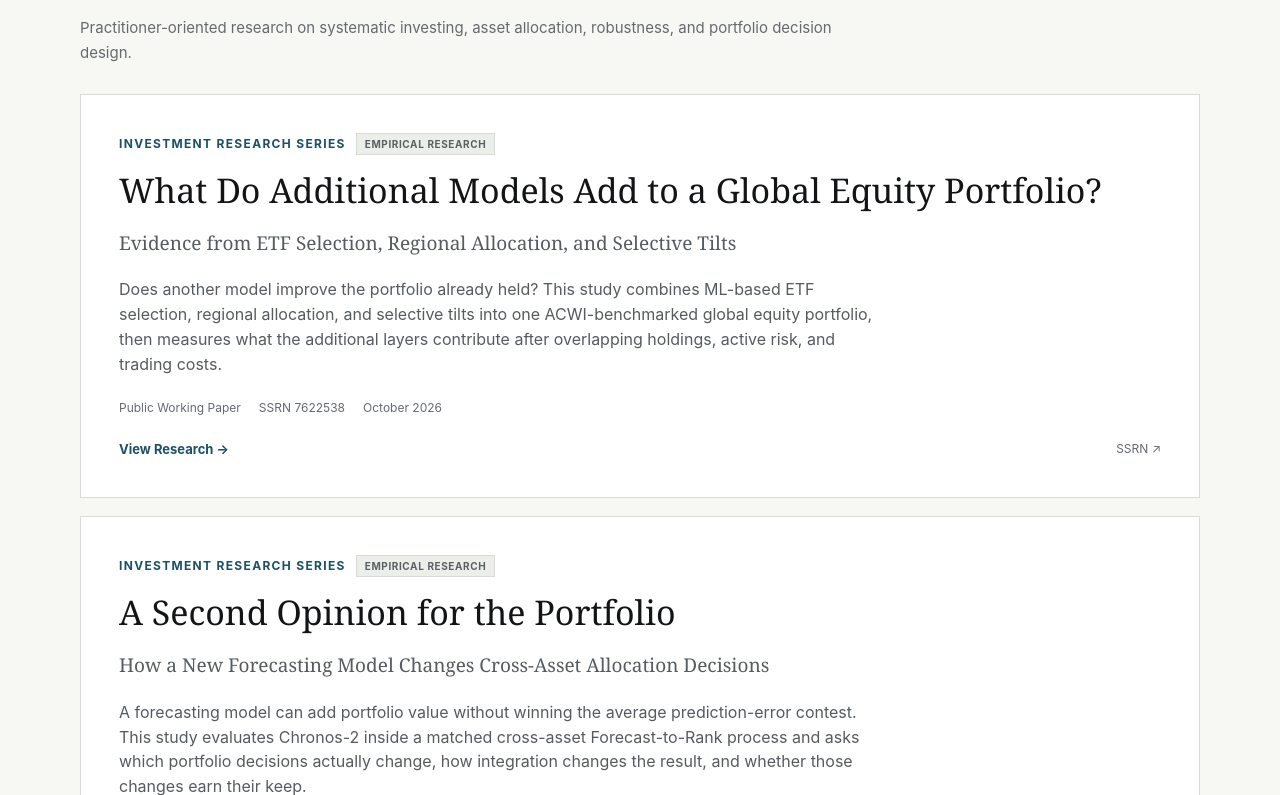
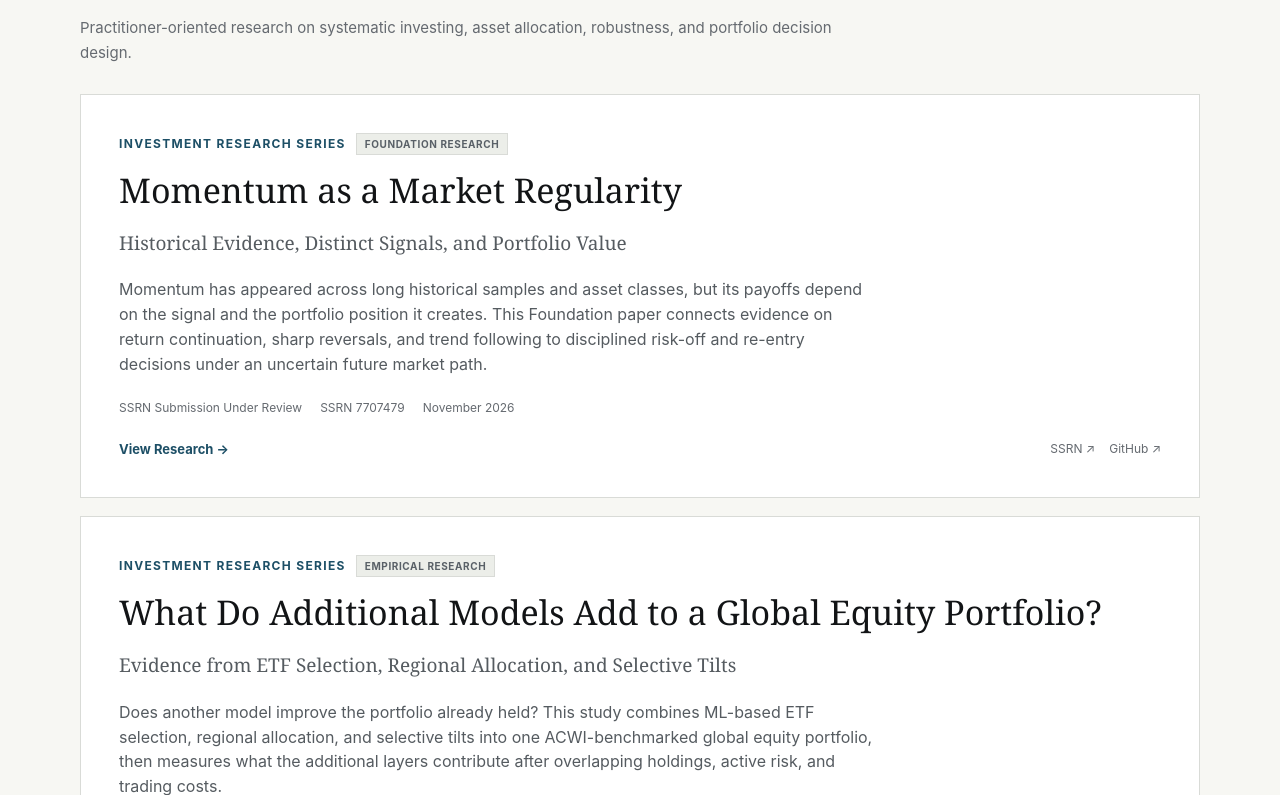
Before and after one commit to slackquant80/slackquant-research, a Next.js app: page /research in a window 1280 px wide. Shown: the part 725-1520 px from the top of the page. Built offline with nearby package versions, Linux system fonts and the light colour scheme; no server answers.

Commit message:
Stage Momentum Foundation SSRN 7707479 as under-review research record

```diff
--- a/src/data/research.ts
+++ b/src/data/research.ts
@@ -357,6 +357,41 @@ export const researchItems: ResearchItem[] = [
     }
   },
   {
+    slug: "momentum-market-regularity",
+    title: "Momentum as a Market Regularity",
+    subtitle: "Historical Evidence, Distinct Signals, and Portfolio Value",
+    stream: "investment",
+    streamLabel: "Investment Research Series",
+    investmentTrack: "foundation",
+    investmentTrackLabel: "Foundation Research",
+    status: "SSRN Submission Under Review",
+    ssrnId: "7707479",
+    dateLabel: "November 2026",
+    authorLine: "Sungkyu Lee",
+    affiliation: "Graduate School of Computing, Yonsei University",
+    shortSummary:
+      "Momentum has appeared across long historical samples and asset classes, but its payoffs depend on the signal and the portfolio position it creates. This Foundation paper connects evidence on return continuation, sharp reversals, and trend following to disciplined risk-off and re-entry decisions under an uncertain future market path.",
+    researchQuestion:
+      "What does the historical recurrence of momentum reveal across markets, and when can relative selection, own-trend exposure changes, or a funded trend sleeve improve a real investor's portfolio without assuming that future crises can be forecast?",
+    findings: [
+      "U.S. stock momentum averages +0.618% per month over January 1927–September 2026, but the mean falls to +0.208% per month in January 2000–September 2026. Recurrence does not imply a uniform premium.",
+      "Author-constructed momentum rankings across twelve U.S. industries produce a +0.427 percentage-point gross average monthly winner–loser spread over 1,191 months; an illustrative turnover charge reduces it to +0.343 points, before financing and short-borrow costs.",
+      "An independent analysis of AQR time-series momentum factors finds a +2.59% monthly average for the aggregate factor in 49 severe U.S. equity-market months, while the equity-index trend component averages −0.80%. Defensive payoffs are conditional and differ by market.",
+      "Precommitted own-trend rules may reduce risk exposure during a sustained decline and facilitate systematic re-entry, but they cannot foresee turning points or guarantee protection. Whether they add value depends on the mandate, funded alternative, costs, and full return path."
+    ],
+    tags: [
+      "Momentum",
+      "Trend Following",
+      "Absolute Momentum",
+      "Multi-Asset Allocation",
+      "Downside Risk"
+    ],
+    links: {
+      ssrn: "https://papers.ssrn.com/sol3/papers.cfm?abstract_id=7707479",
+      github: "https://github.com/slackquant80/momentum-market-regularity-replication"
+    }
+  },
+  {
     slug: "beyond-average-accuracy",
     title: "Beyond Average Accuracy",
     subtitle:
```
